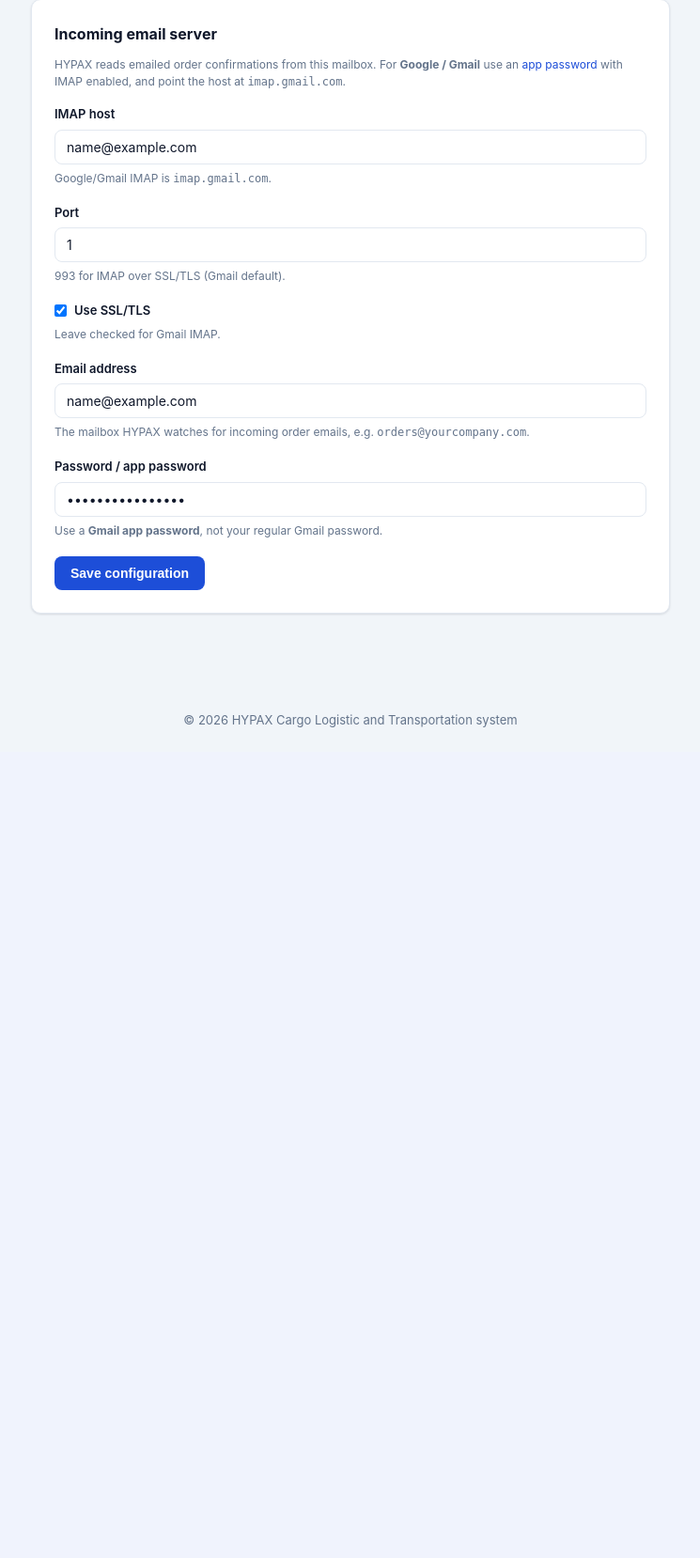
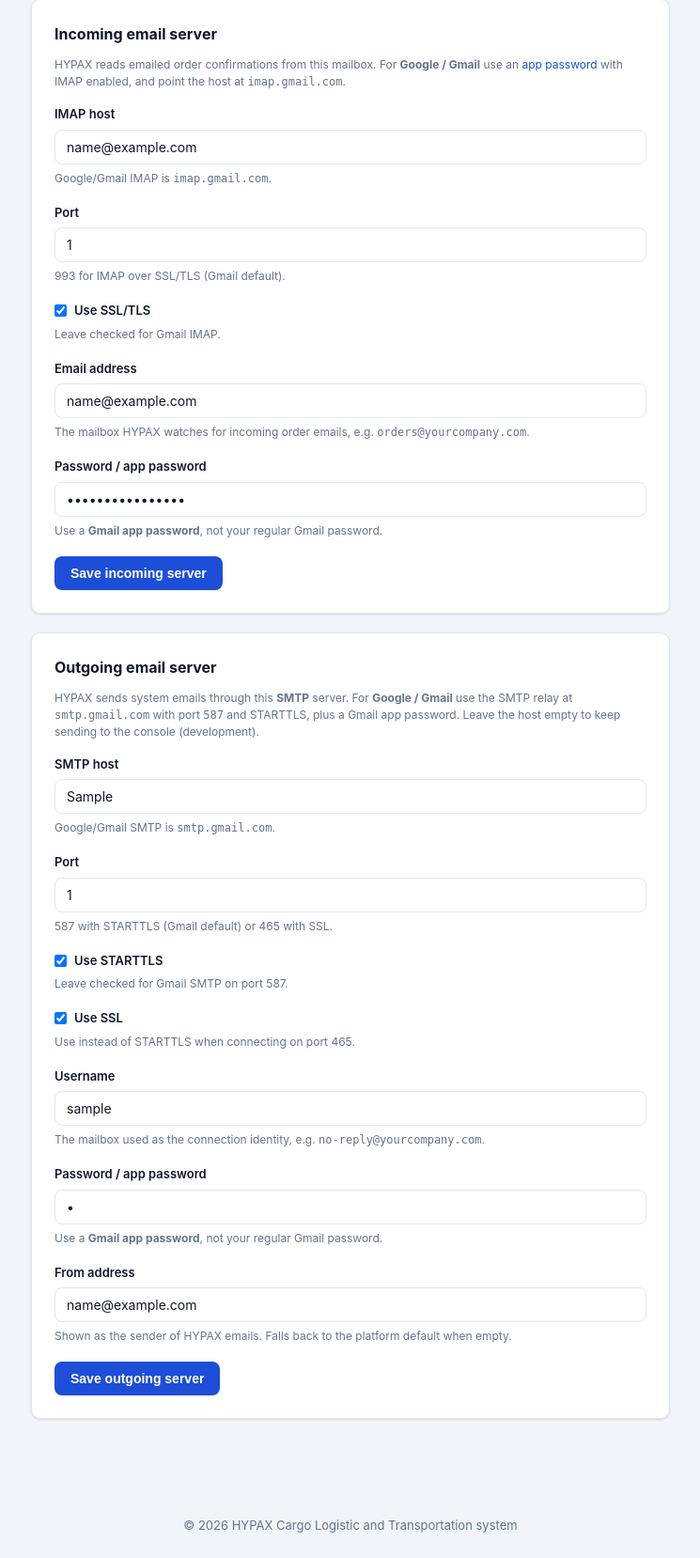
Before and after one commit to namatigi/logistic_platform, a Django app: page /configuration/email/ in a window 1280 px wide. Shown: the part 231-1889 px from the top of the page at 94% size, without its empty margins (267-1012 px from the left). Before the commit the page ends 1005 px from the top, so only its background shows below. Run offline with Django 5.2, Linux system fonts and the light colour scheme; a user stored in the database is signed in; tables that the repository leaves empty hold one stand-in row (values such as "Sample post"); grey boxes marked "Sample" are stand-in pictures; parts of the project's set-up code (start-up, migrations or seed data) failed here and were passed over.

Commit message:
Separate incoming and outgoing email settings in Configuration

```diff
--- a/DjangoProject/settings.py
+++ b/DjangoProject/settings.py
@@ -280,5 +280,5 @@ GOOGLE_CLIENT_SECRET = os.environ.get('GOOGLE_CLIENT_SECRET', '')
 # Email
 # https://docs.djangoproject.com/en/6.1/topics/email/#topic-email-configuration
 
-EMAIL_BACKEND = 'django.core.mail.backends.console.EmailBackend'
+EMAIL_BACKEND = 'DjangoProject.mail_backend.ApiSettingEmailBackend'
 DEFAULT_FROM_EMAIL = 'HYPAX <no-reply@hypax.local>'
--- a/templates/tenders/config_email.html
+++ b/templates/tenders/config_email.html
@@ -21,45 +21,115 @@
 
     <form method="post" novalidate>
       {% csrf_token %}
+      <input type="hidden" name="section" value="incoming">
 
       <div class="form-row" style="margin-bottom:18px;">
         <label>IMAP host</label>
-        <input type="text" name="email_host" value="{{ form.email_host.value|default_if_none:'imap.gmail.com' }}">
+        <input type="text" name="email_host" value="{{ incoming_form.email_host.value|default_if_none:'imap.gmail.com' }}">
         <span class="form-help">Google/Gmail IMAP is <code>imap.gmail.com</code>.</span>
-        {% if form.email_host.errors %}<div class="field-error"><ul><li>{{ form.email_host.errors.0 }}</li></ul></div>{% endif %}
+        {% if incoming_form.email_host.errors %}<div class="field-error"><ul><li>{{ incoming_form.email_host.errors.0 }}</li></ul></div>{% endif %}
       </div>
 
       <div class="form-row" style="margin-bottom:18px;">
         <label>Port</label>
-        <input type="number" name="email_port" value="{{ form.email_port.value|default_if_none:'993' }}">
+        <input type="number" name="email_port" value="{{ incoming_form.email_port.value|default_if_none:'993' }}">
         <span class="form-help">993 for IMAP over SSL/TLS (Gmail default).</span>
-        {% if form.email_port.errors %}<div class="field-error"><ul><li>{{ form.email_port.errors.0 }}</li></ul></div>{% endif %}
+        {% if incoming_form.email_port.errors %}<div class="field-error"><ul><li>{{ incoming_form.email_port.errors.0 }}</li></ul></div>{% endif %}
       </div>
 
       <div class="form-row" style="margin-bottom:18px;">
         <label style="flex-direction:row; align-items:center; gap:8px; display:flex;">
           <input type="checkbox" name="email_use_ssl" style="width:auto;"
-            {% if form.email_use_ssl.value %}checked{% endif %}> Use SSL/TLS
+            {% if incoming_form.email_use_ssl.value %}checked{% endif %}> Use SSL/TLS
         </label>
         <span class="form-help">Leave checked for Gmail IMAP.</span>
       </div>
 
       <div class="form-row" style="margin-bottom:18px;">
         <label>Email address</label>
-        <input type="email" name="email_username" value="{{ form.email_username.value|default_if_none:'' }}">
+        <input type="email" name="email_username" value="{{ incoming_form.email_username.value|default_if_none:'' }}">
         <span class="form-help">The mailbox HYPAX watches for incoming order emails, e.g. <code>orders@yourcompany.com</code>.</span>
-        {% if form.email_username.errors %}<div class="field-error"><ul><li>{{ form.email_username.errors.0 }}</li></ul></div>{% endif %}
+        {% if incoming_form.email_username.errors %}<div class="field-error"><ul><li>{{ incoming_form.email_username.errors.0 }}</li></ul></div>{% endif %}
       </div>
 
       <div class="form-row" style="margin-bottom:18px;">
         <label>Password / app password</label>
-        <input type="password" name="email_password" value="{{ form.email_password.value|default_if_none:'' }}">
+        <input type="password" name="email_password" value="{{ incoming_form.email_password.value|default_if_none:'' }}">
         <span class="form-help">Use a <strong>Gmail app password</strong>, not your regular Gmail password.</span>
-        {% if form.email_password.errors %}<div class="field-error"><ul><li>{{ form.email_password.errors.0 }}</li></ul></div>{% endif %}
+        {% if incoming_form.email_password.errors %}<div class="field-error"><ul><li>{{ incoming_form.email_password.errors.0 }}</li></ul></div>{% endif %}
       </div>
 
       <div class="form-actions" style="margin-top:8px;">
-        <button type="submit" class="btn btn-primary">Save configuration</button>
+        <button type="submit" class="btn btn-primary">Save incoming server</button>
+      </div>
+    </form>
+  </div>
+
+  <div class="card">
+    <div class="card-title">Outgoing email server</div>
+    <p class="form-help" style="margin-top:-4px; margin-bottom:16px;">
+      HYPAX sends system emails through this <strong>SMTP</strong> server. For <strong>Google / Gmail</strong>
+      use the SMTP relay at <code>smtp.gmail.com</code> with port <code>587</code> and STARTTLS, plus a Gmail app password.
+      Leave the host empty to keep sending to the console (development).
+    </p>
+
+    <form method="post" novalidate>
+      {% csrf_token %}
+      <input type="hidden" name="section" value="outgoing">
+
+      <div class="form-row" style="margin-bottom:18px;">
+        <label>SMTP host</label>
+        <input type="text" name="smtp_host" value="{{ outgoing_form.smtp_host.value|default_if_none:'smtp.gmail.com' }}">
+        <span class="form-help">Google/Gmail SMTP is <code>smtp.gmail.com</code>.</span>
+        {% if outgoing_form.smtp_host.errors %}<div class="field-error"><ul><li>{{ outgoing_form.smtp_host.errors.0 }}</li></ul></div>{% endif %}
+      </div>
+
+      <div class="form-row" style="margin-bottom:18px;">
+        <label>Port</label>
+        <input type="number" name="smtp_port" value="{{ outgoing_form.smtp_port.value|default_if_none:'587' }}">
+        <span class="form-help">587 with STARTTLS (Gmail default) or 465 with SSL.</span>
+        {% if outgoing_form.smtp_port.errors %}<div class="field-error"><ul><li>{{ outgoing_form.smtp_port.errors.0 }}</li></ul></div>{% endif %}
+      </div>
+
+      <div class="form-row" style="margin-bottom:18px;">
+        <label style="flex-direction:row; align-items:center; gap:8px; display:flex;">
+          <input type="checkbox" name="smtp_use_tls" style="width:auto;"
+            {% if outgoing_form.smtp_use_tls.value %}checked{% endif %}> Use STARTTLS
+        </label>
+        <span class="form-help">Leave checked for Gmail SMTP on port 587.</span>
+      </div>
+
+      <div class="form-row" style="margin-bottom:18px;">
+        <label style="flex-direction:row; align-items:center; gap:8px; display:flex;">
+          <input type="checkbox" name="smtp_use_ssl" style="width:auto;"
+            {% if outgoing_form.smtp_use_ssl.value %}checked{% endif %}> Use SSL
+        </label>
+        <span class="form-help">Use instead of STARTTLS when connecting on port 465.</span>
+      </div>
+
+      <div class="form-row" style="margin-bottom:18px;">
+        <label>Username</label>
+        <input type="text" name="smtp_username" value="{{ outgoing_form.smtp_username.value|default_if_none:'' }}">
+        <span class="form-help">The mailbox used as the connection identity, e.g. <code>no-reply@yourcompany.com</code>.</span>
+        {% if outgoing_form.smtp_username.errors %}<div class="field-error"><ul><li>{{ outgoing_form.smtp_username.errors.0 }}</li></ul></div>{% endif %}
+      </div>
+
+      <div class="form-row" style="margin-bottom:18px;">
+        <label>Password / app password</label>
+        <input type="password" name="smtp_password" value="{{ outgoing_form.smtp_password.value|default_if_none:'' }}">
+        <span class="form-help">Use a <strong>Gmail app password</strong>, not your regular Gmail password.</span>
+        {% if outgoing_form.smtp_password.errors %}<div class="field-error"><ul><li>{{ outgoing_form.smtp_password.errors.0 }}</li></ul></div>{% endif %}
+      </div>
+
+      <div class="form-row" style="margin-bottom:18px;">
+        <label>From address</label>
+        <input type="email" name="email_from" value="{{ outgoing_form.email_from.value|default_if_none:'' }}">
+        <span class="form-help">Shown as the sender of HYPAX emails. Falls back to the platform default when empty.</span>
+        {% if outgoing_form.email_from.errors %}<div class="field-error"><ul><li>{{ outgoing_form.email_from.errors.0 }}</li></ul></div>{% endif %}
+      </div>
+
+      <div class="form-actions" style="margin-top:8px;">
+        <button type="submit" class="btn btn-primary">Save outgoing server</button>
       </div>
     </form>
   </div>
--- a/tenders/forms.py
+++ b/tenders/forms.py
@@ -53,7 +53,7 @@ class SelcomConfigForm(forms.ModelForm):
         )
 
 
-class EmailConfigForm(forms.ModelForm):
+class IncomingEmailConfigForm(forms.ModelForm):
     class Meta:
         model = ApiSetting
         fields = (
@@ -64,3 +64,18 @@ class EmailConfigForm(forms.ModelForm):
             'email_port': forms.NumberInput(),
             'email_password': forms.PasswordInput(render_value=True),
         }
+
+
+class OutgoingEmailConfigForm(forms.ModelForm):
+    class Meta:
+        model = ApiSetting
+        fields = (
+            'smtp_host', 'smtp_port', 'smtp_use_tls', 'smtp_use_ssl',
+            'smtp_username', 'smtp_password', 'email_from',
+        )
+        widgets = {
+            'smtp_port': forms.NumberInput(),
+            'smtp_use_tls': forms.CheckboxInput(),
+            'smtp_use_ssl': forms.CheckboxInput(),
+            'smtp_password': forms.PasswordInput(render_value=True),
+        }
--- a/tenders/models.py
+++ b/tenders/models.py
@@ -139,6 +139,13 @@ class ApiSetting(models.Model):
     email_use_ssl = models.BooleanField(default=True)
     email_username = models.CharField(max_length=255, blank=True)
     email_password = models.CharField(max_length=255, blank=True)
+    smtp_host = models.CharField(max_length=255, blank=True, default='')
+    smtp_port = models.IntegerField(default=587)
+    smtp_use_tls = models.BooleanField(default=True)
+    smtp_use_ssl = models.BooleanField(default=False)
+    smtp_username = models.CharField(max_length=255, blank=True)
+    smtp_password = models.CharField(max_length=255, blank=True)
+    email_from = models.CharField(max_length=255, blank=True)
     updated_at = models.DateTimeField(auto_now=True)
 
     SELCOM_SANDBOX_BASE = 'https://apigwdev.selcommobile.com/v1'
--- a/tenders/views.py
+++ b/tenders/views.py
@@ -21,7 +21,7 @@ from django.views.decorators.csrf import csrf_exempt
 from django.views.decorators.http import require_POST
 from django.views.generic import CreateView, DetailView, ListView, UpdateView
 
-from .forms import ApiSettingForm, EmailConfigForm, OdooConfigForm, SelcomConfigForm, TenderForm
+from .forms import ApiSettingForm, IncomingEmailConfigForm, OdooConfigForm, OutgoingEmailConfigForm, SelcomConfigForm, TenderForm
 from .models import ApiSetting, Invoice, Order, OrderLine, Tender, Town, Transporter, generate_transporter_alias
 from . import selcom as selcom
 from .towns import TOWN_CHOICES
@@ -595,16 +595,23 @@ def config_selcom(request):
 def config_email(request):
     setting = _shared_setting()
     if request.method == 'POST':
-        form = EmailConfigForm(request.POST, instance=setting)
+        section = request.POST.get('section', 'incoming') == 'outgoing'
+        incoming_form = IncomingEmailConfigForm(
+            request.POST if not section else None, instance=setting)
+        outgoing_form = OutgoingEmailConfigForm(
+            request.POST if section else None, instance=setting)
+        form = outgoing_form if section else incoming_form
         if form.is_valid():
             form.save()
             _flush_derived_caches()
             messages.success(request, 'Email configuration saved.')
             return redirect('tenders:config_email')
     else:
-        form = EmailConfigForm(instance=setting)
+        incoming_form = IncomingEmailConfigForm(instance=setting)
+        outgoing_form = OutgoingEmailConfigForm(instance=setting)
     context = _config_context(request, 'email')
-    context['form'] = form
+    context['incoming_form'] = incoming_form
+    context['outgoing_form'] = outgoing_form
     return render(request, 'tenders/config_email.html', context)
 
 
--- a/users/views.py
+++ b/users/views.py
@@ -22,7 +22,7 @@ from django.views.decorators.csrf import ensure_csrf_cookie
 
 from .forms import AddressForm, ProfileForm, SignUpForm
 from .models import Address, CustomUser, Profile
-from tenders.models import Invoice, Order, OrderLine, Tender, Town, Transporter, Truck, TruckModel
+from tenders.models import ApiSetting, Invoice, Order, OrderLine, Tender, Town, Transporter, Truck, TruckModel
 from tenders.views import (
     SIM_ACCELERATION,
     SIM_SPEED_KMH,
@@ -274,7 +274,8 @@ def _send_agent_credentials(email, password):
         'You can sign in at the HYPAX login page with these credentials.'
     )
     try:
-        send_mail(subject, message, settings.DEFAULT_FROM_EMAIL, [email], fail_silently=False)
+        from_email = ApiSetting.get().email_from or settings.DEFAULT_FROM_EMAIL
+        send_mail(subject, message, from_email, [email], fail_silently=False)
     except Exception:
         pass
 
```
Also changed, not shown: DjangoProject/mail_backend.py (added, +38 -0 lines), tenders/tests.py (+44 -0 lines), tenders/migrations/0019_apisetting_email_from_apisetting_smtp_host_and_more.py (added).
